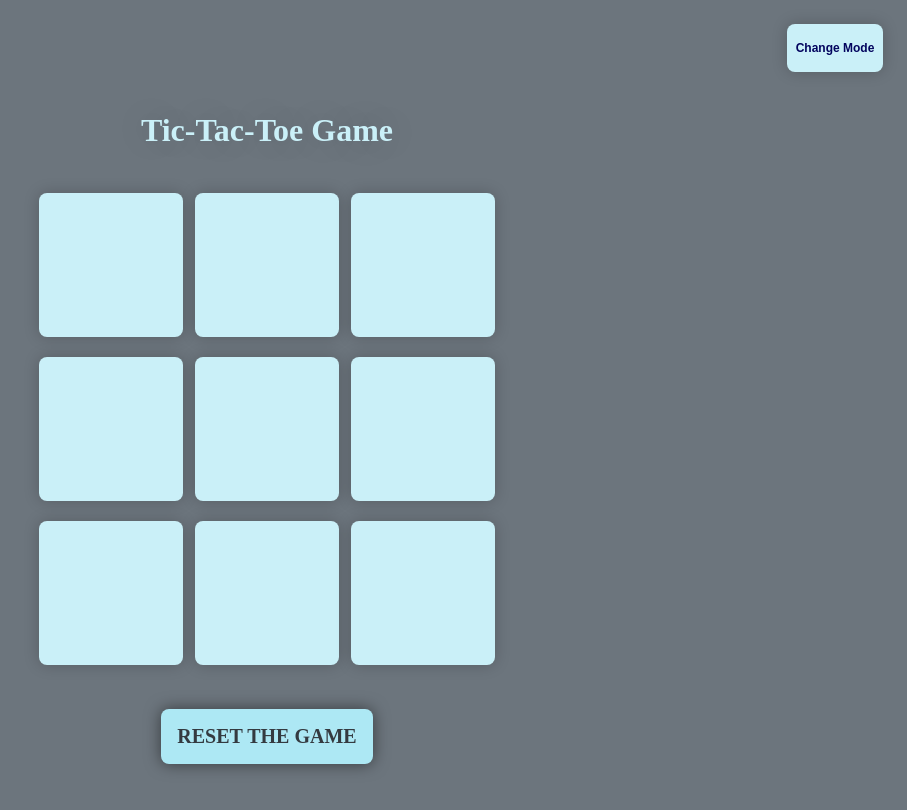
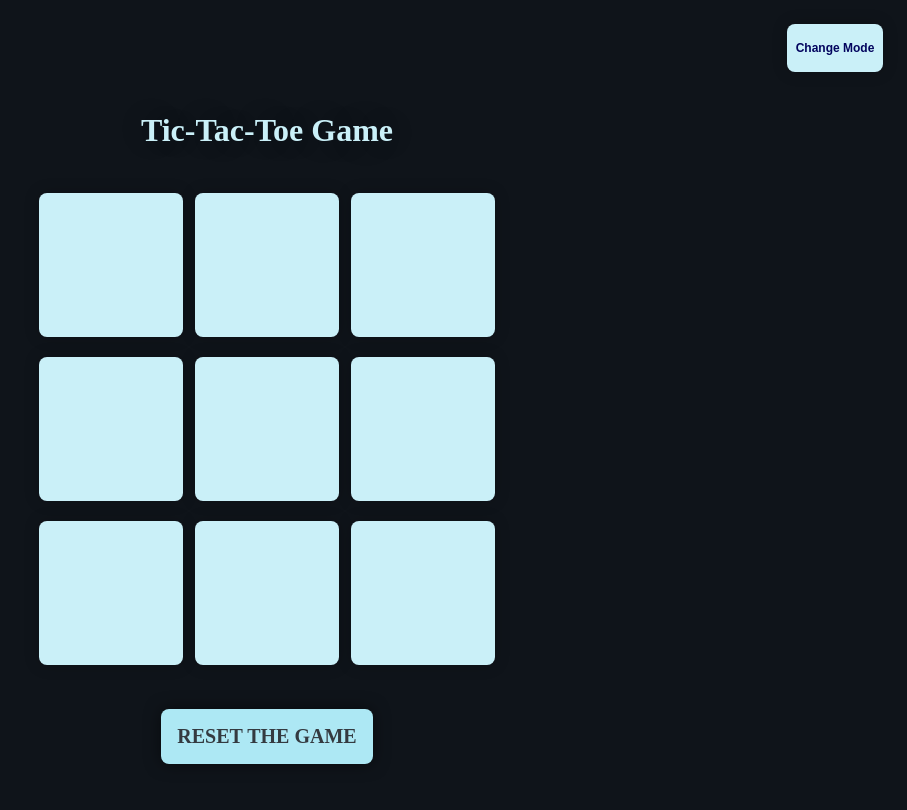
Before and after one commit to premshivaaa/game-tictactoe, a website built with Vite: page index.html in a window 1280 px wide. Both pictures are taken after a click on the button "Change Mode". Shown: the whole page, without its empty margins (373-1280 px from the left). Built offline with nearby package versions, Linux system fonts and the light colour scheme.

Commit message:
Change mode2 background color to #0F141A

```diff
--- a/style.css
+++ b/style.css
@@ -8,7 +8,7 @@
     text-align: center;
 }
 .mode2{
-    background-color: #6c757d;
+    background-color: #0F141A;
     text-align: center;
 }
 h1{
```
